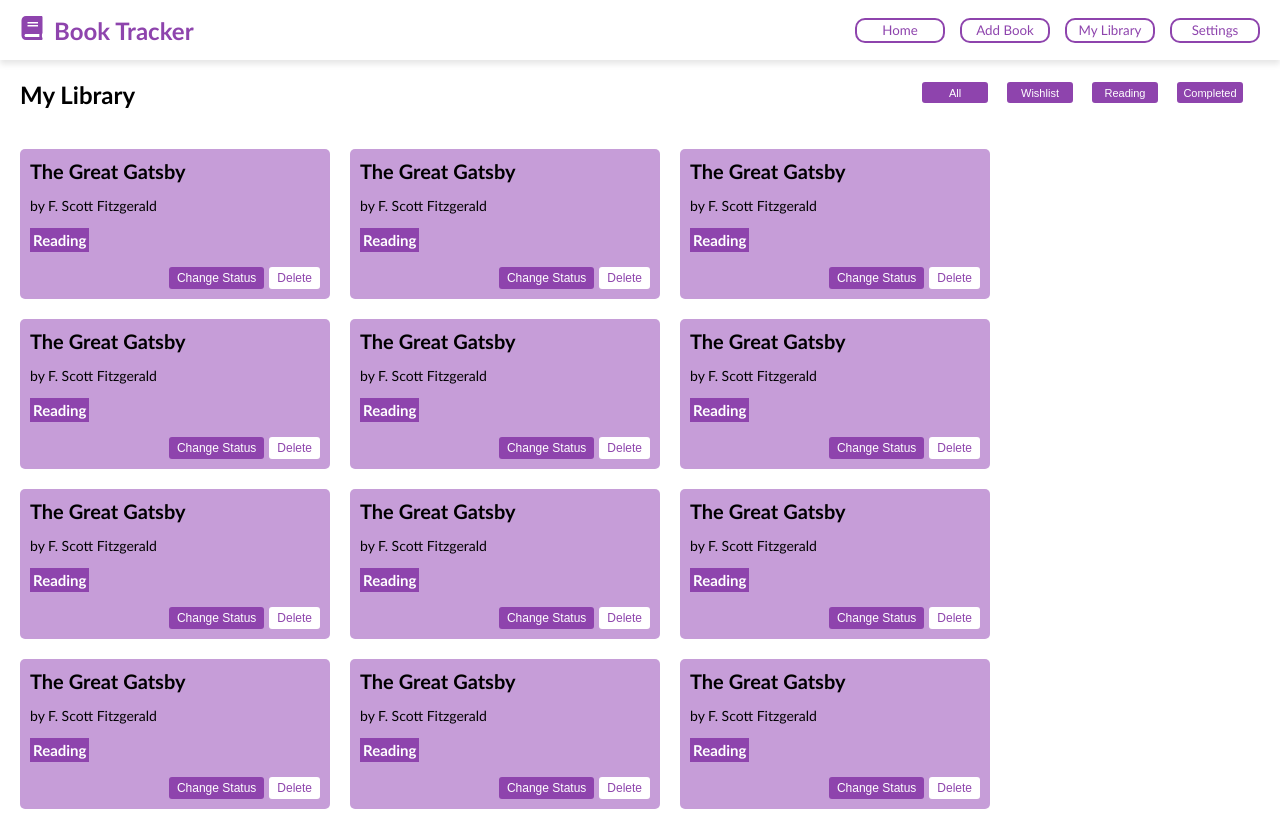
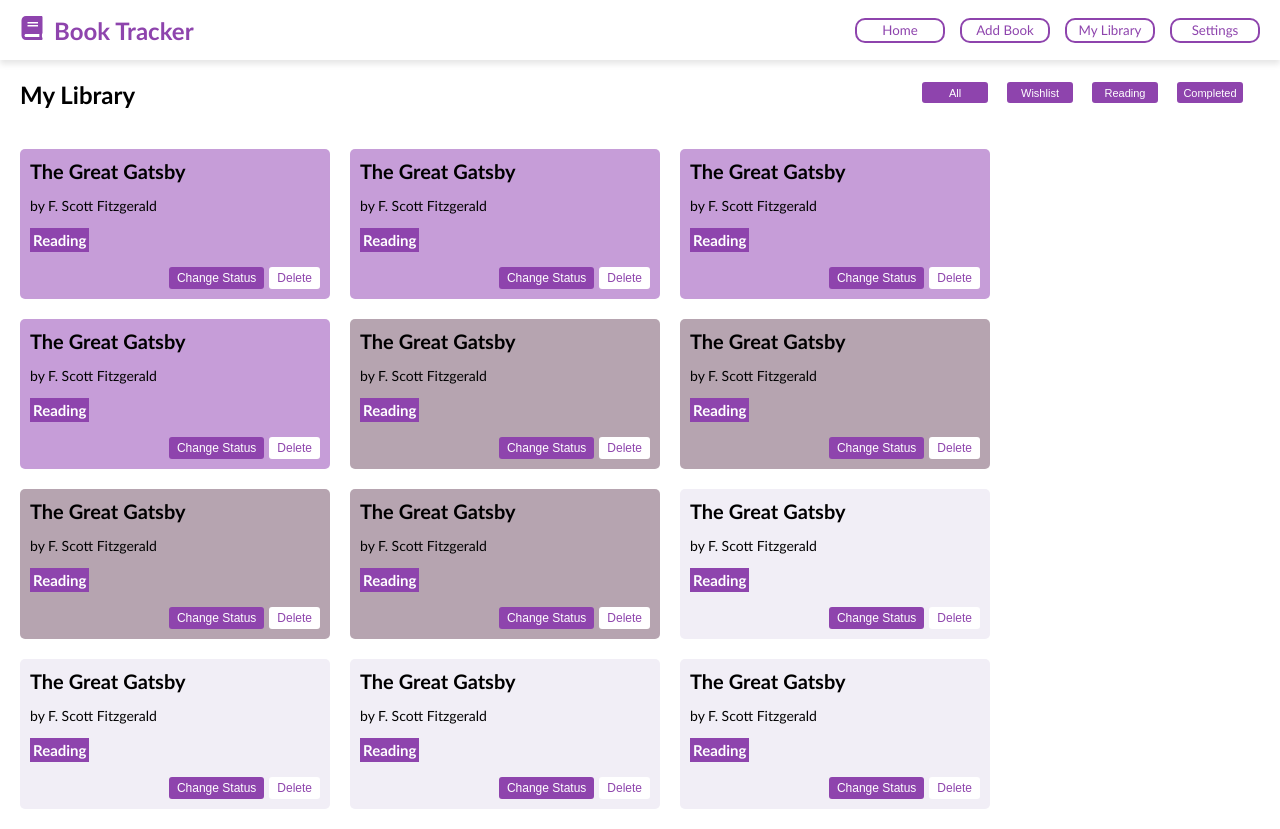
Before and after one commit to MuneebMoosa/Book-Tracker, a React (Vite) app: page / in a window 1280 px wide. Built offline with nearby package versions, Linux system fonts and the light colour scheme.

Commit message:
Card components added The card component added and the styling of read,completed,want to read books are given by props

```diff
--- /dev/null
+++ b/src/Components/Cards/Card.css
@@ -0,0 +1,52 @@
+.card {
+  width: 310px;
+  height: 150px;
+  padding: 10px;
+  border-radius: 5px;
+  font-family: var(--primary-font);
+  display: flex;
+  flex-direction: column;
+  justify-content: space-between;
+}
+
+.book-title {
+  font-size: 20px;
+}
+.book-author {
+  font-size: 14px;
+}
+.status {
+  font-size: 15px;
+  color: var(--primary-color);
+  text-align: center;
+  font-weight: bold;
+  padding: 3px;
+  display: flex;
+  justify-content: center;
+  align-items: center;
+  width: max-content;
+  background-color: var(--primary-color);
+  color: #fff;
+}
+.card-footer {
+  display: flex;
+  justify-content: flex-end;
+  align-items: center;
+}
+.manipulate button {
+  margin-left: 5px;
+  padding: 4px 8px;
+  font-size: 12px;
+}
+.change-status{
+  background-color: var(--primary-color);
+  color: #fff;
+  border: 2px;
+  border-radius: 3px;
+}
+.delete-status{
+  background-color: #fff;
+  color: var(--primary-color);
+  border: 2px;
+  border-radius: 3px;
+}
--- /dev/null
+++ b/src/Components/Cards/Card.jsx
@@ -0,0 +1,20 @@
+import React from 'react'
+import './Card.css'
+const Card = ({bgColor}) => {
+  return (
+    <div className="card" style={{ backgroundColor: bgColor }}>
+          <h2  className="book-title">The Great Gatsby</h2>
+          <p  className="book-author">by F. Scott Fitzgerald</p>
+          <div className="status">Reading</div>
+
+              <div className="card-footer">
+                  <div className="manipulate">
+                    <button className="change-status">Change Status</button>
+                    <button className="delete-status">Delete</button>
+                  </div>
+              </div>
+        </div>
+  )
+}
+
+export default Card
--- a/src/LibraryPage/Library.css
+++ b/src/LibraryPage/Library.css
@@ -32,57 +32,3 @@
   padding: 20px;
   gap: 20px;
 }
-
-.card {
-  width: 310px;
-  height: 150px;
-  padding: 10px;
-  background-color: #c69dd8 ;
-  border-radius: 5px;
-  font-family: var(--primary-font);
-  display: flex;
-  flex-direction: column;
-  justify-content: space-between;
-}
-
-.book-title {
-  font-size: 20px;
-}
-.book-author {
-  font-size: 14px;
-}
-.status {
-  font-size: 15px;
-  color: var(--primary-color);
-  text-align: center;
-  font-weight: bold;
-  padding: 3px;
-  display: flex;
-  justify-content: center;
-  align-items: center;
-  width: max-content;
-  background-color: var(--primary-color);
-  color: #fff;
-}
-.card-footer {
-  display: flex;
-  justify-content: flex-end;
-  align-items: center;
-}
-.manipulate button {
-  margin-left: 5px;
-  padding: 4px 8px;
-  font-size: 12px;
-}
-.change-status{
-  background-color: var(--primary-color);
-  color: #fff;
-  border: 2px;
-  border-radius: 3px;
-}
-.delete-status{
-  background-color: #fff;
-  color: var(--primary-color);
-  border: 2px;
-  border-radius: 3px;
-}
--- a/src/LibraryPage/Library.jsx
+++ b/src/LibraryPage/Library.jsx
@@ -1,4 +1,5 @@
 import Navigation from '../Components/Navigation/Navigation'
+import Card from '../Components/Cards/Card'
 import "./Library.css"
 
 const Library = () => {
@@ -16,150 +17,18 @@
       </div>
 
       <div className="card-container">
-            <div className="card">
-              <h2  className="book-title">The Great Gatsby</h2>
-              <p  className="book-author">by F. Scott Fitzgerald</p>
-              <div className="status">Reading</div>
-
-                  <div className="card-footer">
-                      <div className="manipulate">
-                        <button className="change-status">Change Status</button>
-                        <button className="delete-status">Delete</button>
-                      </div>
-                  </div>
-            </div>
-            <div className="card">
-              <h2  className="book-title">The Great Gatsby</h2>
-              <p  className="book-author">by F. Scott Fitzgerald</p>
-              <div className="status">Reading</div>
-
-                  <div className="card-footer">
-                      <div className="manipulate">
-                        <button className="change-status">Change Status</button>
-                        <button className="delete-status">Delete</button>
-                      </div>
-                  </div>
-            </div>
-            <div className="card">
-              <h2  className="book-title">The Great Gatsby</h2>
-              <p  className="book-author">by F. Scott Fitzgerald</p>
-              <div className="status">Reading</div>
-
-                  <div className="card-footer">
-                      <div className="manipulate">
-                        <button className="change-status">Change Status</button>
-                        <button className="delete-status">Delete</button>
-                      </div>
-                  </div>
-            </div>
-            <div className="card">
-              <h2  className="book-title">The Great Gatsby</h2>
-              <p  className="book-author">by F. Scott Fitzgerald</p>
-              <div className="status">Reading</div>
-
-                  <div className="card-footer">
-                      <div className="manipulate">
-                        <button className="change-status">Change Status</button>
-                        <button className="delete-status">Delete</button>
-                      </div>
-                  </div>
-            </div>
-            <div className="card">
-              <h2  className="book-title">The Great Gatsby</h2>
-              <p  className="book-author">by F. Scott Fitzgerald</p>
-              <div className="status">Reading</div>
-
-                  <div className="card-footer">
-                      <div className="manipulate">
-                        <button className="change-status">Change Status</button>
-                        <button className="delete-status">Delete</button>
-                      </div>
-                  </div>
-            </div>
-            <div className="card">
-              <h2  className="book-title">The Great Gatsby</h2>
-              <p  className="book-author">by F. Scott Fitzgerald</p>
-              <div className="status">Reading</div>
-
-                  <div className="card-footer">
-                      <div className="manipulate">
-                        <button className="change-status">Change Status</button>
-                        <button className="delete-status">Delete</button>
-                      </div>
-                  </div>
-            </div>
-            <div className="card">
-              <h2  className="book-title">The Great Gatsby</h2>
-              <p  className="book-author">by F. Scott Fitzgerald</p>
-              <div className="status">Reading</div>
-
-                  <div className="card-footer">
-                      <div className="manipulate">
-                        <button className="change-status">Change Status</button>
-                        <button className="delete-status">Delete</button>
-                      </div>
-                  </div>
-            </div>
-            <div className="card">
-              <h2  className="book-title">The Great Gatsby</h2>
-              <p  className="book-author">by F. Scott Fitzgerald</p>
-              <div className="status">Reading</div>
-
-                  <div className="card-footer">
-                      <div className="manipulate">
-                        <button className="change-status">Change Status</button>
-                        <button className="delete-status">Delete</button>
-                      </div>
-                  </div>
-            </div>
-            <div className="card">
-              <h2  className="book-title">The Great Gatsby</h2>
-              <p  className="book-author">by F. Scott Fitzgerald</p>
-              <div className="status">Reading</div>
-
-                  <div className="card-footer">
-                      <div className="manipulate">
-                        <button className="change-status">Change Status</button>
-                        <button className="delete-status">Delete</button>
-                      </div>
-                  </div>
-            </div>
-            <div className="card">
-              <h2  className="book-title">The Great Gatsby</h2>
-              <p  className="book-author">by F. Scott Fitzgerald</p>
-              <div className="status">Reading</div>
-
-                  <div className="card-footer">
-                      <div className="manipulate">
-                        <button className="change-status">Change Status</button>
-                        <button className="delete-status">Delete</button>
-                      </div>
-                  </div>
-            </div>
-            <div className="card">
-              <h2  className="book-title">The Great Gatsby</h2>
-              <p  className="book-author">by F. Scott Fitzgerald</p>
-              <div className="status">Reading</div>
-
-                  <div className="card-footer">
-                      <div className="manipulate">
-                        <button className="change-status">Change Status</button>
-                        <button className="delete-status">Delete</button>
-                      </div>
-                  </div>
-            </div>
-            <div className="card">
-              <h2  className="book-title">The Great Gatsby</h2>
-              <p  className="book-author">by F. Scott Fitzgerald</p>
-              <div className="status">Reading</div>
-
-                  <div className="card-footer">
-                      <div className="manipulate">
-                        <button className="change-status">Change Status</button>
-                        <button className="delete-status">Delete</button>
-                      </div>
-                  </div>
-            </div>
+         <Card  bgColor="#c69dd8"/>
+         <Card  bgColor="#c69dd8"/>
+         <Card  bgColor="#c69dd8"/>
+         <Card  bgColor="#c69dd8"/>
+         <Card  bgColor="#B6A4B0"/>
+         <Card  bgColor="#B6A4B0"/>
+         <Card  bgColor="#B6A4B0"/>
+         <Card  bgColor="#B6A4B0"/>
+         <Card  bgColor="#F1EEF6"/>
+         <Card  bgColor="#F1EEF6"/>
+         <Card  bgColor="#F1EEF6"/>
+         <Card  bgColor="#F1EEF6"/>
       </div>
 
 
```
